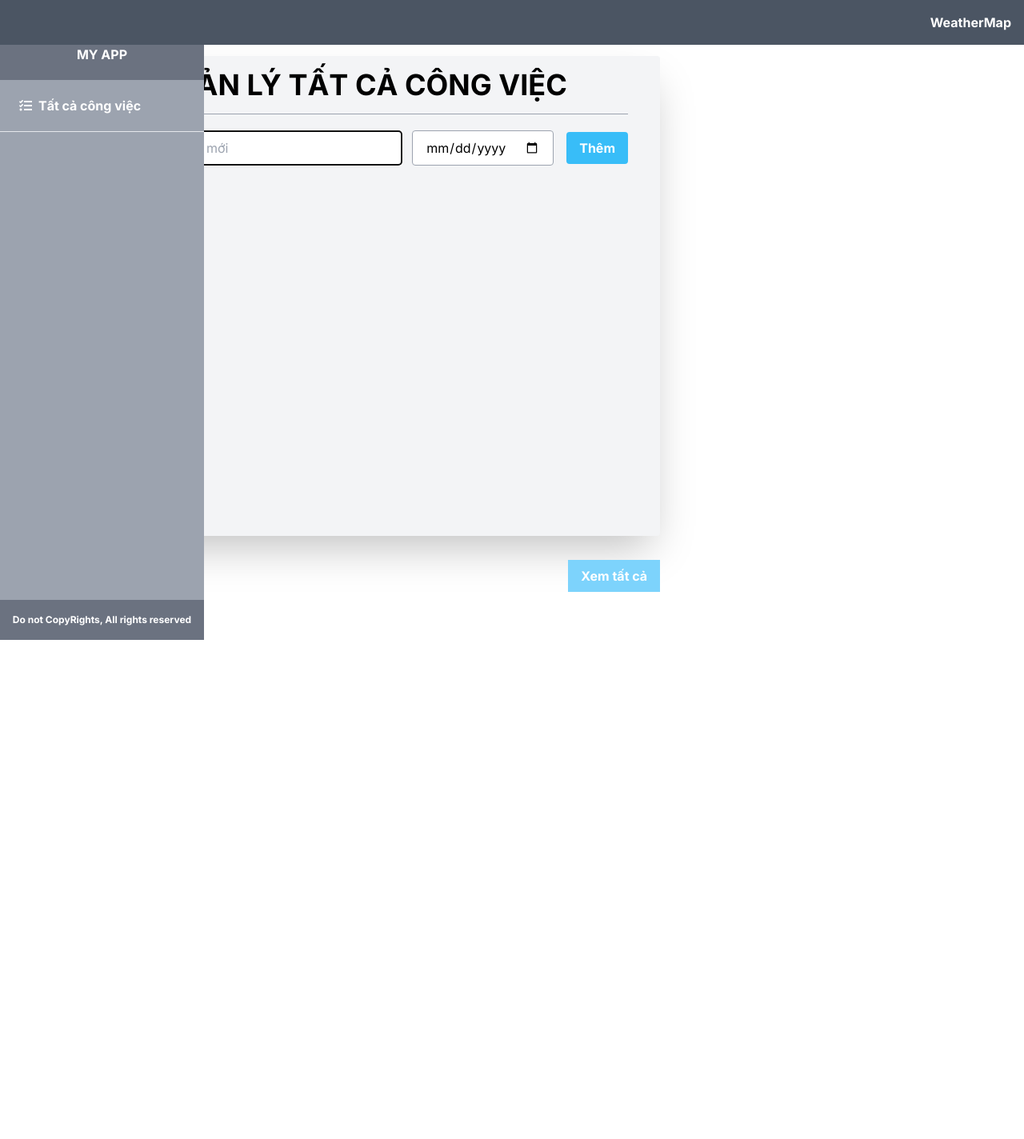
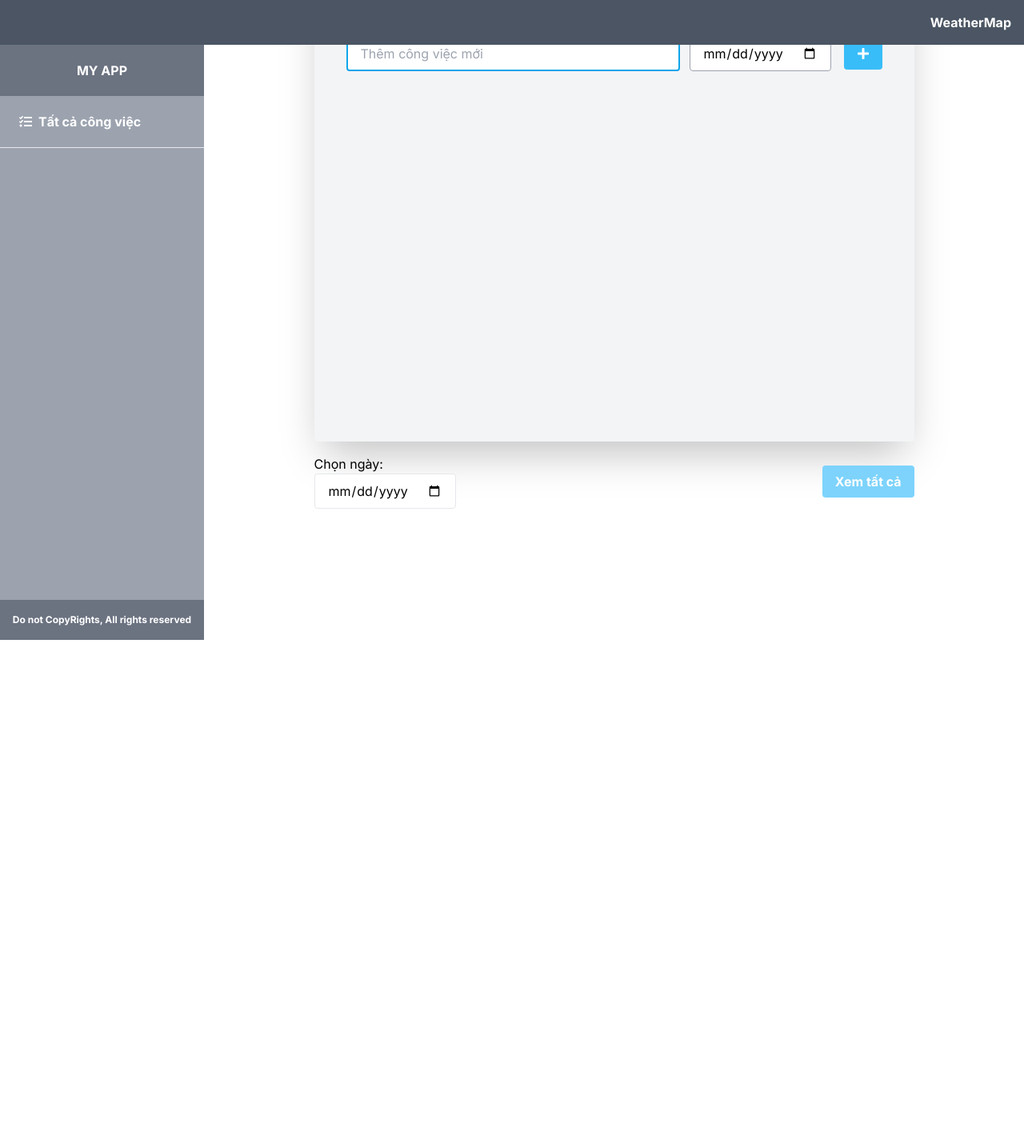
Before and after one commit to dinhcongthanh2002/todolist, a Next.js app: page /pages/tasks/all in a window 1280 px wide. Shown: the top 1424 px of the page at 80% size. Before the commit the page ends 800 px from the top, so only its background shows below. Built offline with nearby package versions, Linux system fonts and the light colour scheme.

Commit message:
feat: Hiện tổng số lượng theo phân loại công việc trong tooltip chartJS

```diff
--- a/src/app/components/Sidebar/Sidebar.tsx
+++ b/src/app/components/Sidebar/Sidebar.tsx
@@ -6,7 +6,7 @@ const Sidebar = () => {
   return (
     <div className={"text-white font-bold w-full"}>
       <div>
-        <h1 className={"uppercase text-center pt-[56px] py-5 bg-gray-500 px-6"}>
+        <h1 className={"uppercase text-center mt-[56px] py-5 bg-gray-500 px-6"}>
           My app
         </h1>
         <div className={"flex items-center py-5 border-b px-6"}>
--- a/src/app/layout.tsx
+++ b/src/app/layout.tsx
@@ -32,7 +32,7 @@ export default function RootLayout({
           <div className={"fixed top-0 left-0 bottom-0 w-[255px] bg-gray-400"}>
             <Sidebar />
           </div>
-          {children}
+          <div className={"ml-[255px]"}>{children}</div>
         </RecoilRoot>
       </body>
     </html>
--- a/src/app/page.tsx
+++ b/src/app/page.tsx
@@ -3,16 +3,18 @@
 import React, { useEffect } from "react";
 import axios, { AxiosResponse } from "axios";
 import { useRecoilState } from "recoil";
-import initState, {
-  initThemeMode,
-  initValue,
-  initValueDateSelect,
-} from "./recoil/initState";
+
 import Image from "next/image";
 import { ImSun } from "react-icons/im";
 import { MdDarkMode } from "react-icons/md";
 import TodoItem from "@/app/components/TodoItem";
 import { initTasks } from "@/app/recoil/tasksAtom";
+import {
+  initState,
+  initThemeMode,
+  initValue,
+  initValueDateSelect,
+} from "@/app/recoil/initState";
 
 interface WeatherTypes {
   name: string;
@@ -42,9 +44,10 @@ interface Task {
 }
 
 export default function Home() {
+  // @ts-ignore
   const [tasks, setTasks] = useRecoilState<Task[]>(initTasks);
   const [valueDate, setValueDate] = useRecoilState<string>(initValueDateSelect);
-  const [data, setData] = useRecoilState<WeatherTypes | undefined>(initState);
+  const [data, setData] = useRecoilState(initState);
   const [inputValue, setInputValue] = useRecoilState<string>(initValue);
   const [darkMode, setDarkMode] = useRecoilState<boolean>(initThemeMode);
   // Lấy ngày hiện tại
@@ -210,6 +213,7 @@ export default function Home() {
                     <TodoItem
                       key={index}
                       index={index}
+                      // @ts-ignore
                       data={data}
                       deleteTask={deleteTask}
                       onDone={handleTaskDone}
--- a/src/app/pages/tasks/all/page.tsx
+++ b/src/app/pages/tasks/all/page.tsx
@@ -3,23 +3,33 @@
 import React, { useEffect, useState } from "react";
 import TodoItem from "@/app/components/TodoItem";
 import { useRecoilState } from "recoil";
+
+import Link from "next/link";
+import { initTasks } from "@/app/recoil/tasksAtom";
+import {
+  Chart as ChartJS,
+  ArcElement,
+  Legend,
+  Tooltip,
+  CategoryScale,
+  LinearScale,
+} from "chart.js";
+import { Bar, Doughnut } from "react-chartjs-2";
+import { FaPlus } from "react-icons/fa";
 import {
   initInputDate,
   initInputTask,
   initValueViewDay,
 } from "@/app/recoil/initState";
-import Link from "next/link";
-import { initTasks } from "@/app/recoil/tasksAtom";
-import { Chart as ChartJS, ArcElement, Legend, Tooltip } from "chart.js";
-import { Doughnut } from "react-chartjs-2";
 
 const AllDay = () => {
   const [tasks, setTasks] = useRecoilState(initTasks);
-  const [valueTask, setValueTask] = useRecoilState<string>(initInputTask);
-  const [valueDate, setValueDate] = useRecoilState<string>(initInputDate);
-  const [valueViewDay, setValueViewDay] =
-    useRecoilState<string>(initValueViewDay);
+  const [valueTask, setValueTask] = useRecoilState(initInputTask);
+  const [valueDate, setValueDate] = useRecoilState(initInputDate);
+  const [valueViewDay, setValueViewDay] = useRecoilState(initValueViewDay);
+  // const [count, setCount] = useRecoilState(initCountState);
   const [count, setCount] = useState(1);
+  const [selectedOption, setSelectedOption] = useState("Tổng quan");
   // let uuid = crypto.randomUUID();
   useEffect(() => {
     // Load công việc từ local storage khi component được mount
@@ -34,12 +44,14 @@ const AllDay = () => {
   const sortedTasks: any[] = [...tasks].filter(
     (task) => task.valueDate === valueViewDay || valueViewDay === "all",
   );
-  type Task = {
+  interface Task {
+    id: number;
     title: string;
     isDone: boolean;
+    valueTask: string;
     valueDate: string;
-    id: number;
-  };
+    buttonType: "done" | "undo";
+  }
   const sortTasks = (tasks: Task[]) => {
     return tasks.sort((a: Task, b: Task) => {
       // Sắp xếp theo ngày mới nhất trước, rồi đến công việc đã hoàn thành
@@ -48,8 +60,8 @@ const AllDay = () => {
       if (isADone !== isBDone) {
         return isBDone - isADone; // Đưa công việc đã hoàn thành xuống dưới
       }
-      const dateA = new Date(a.valueDate).getTime();
-      const dateB = new Date(b.valueDate).getTime();
+      const dateA: number = new Date(a.valueDate).getTime();
+      const dateB: number = new Date(b.valueDate).getTime();
       return dateB - dateA; // Sắp xếp theo ngày giảm dần
     });
   };
@@ -73,13 +85,17 @@ const AllDay = () => {
   const addTask = (e: any) => {
     e.preventDefault();
     if (valueTask.trim() && valueDate.trim() !== "") {
-      setTasks((prevTasks: Task[]) => {
+      setTasks((prevTasks) => {
         setCount(count + 1);
         const newTask: Task = {
           id: count, // Generate a unique ID for the new task
           valueTask,
           valueDate,
+          title: "",
+          isDone: false,
+          buttonType: "undo",
         };
+        // @ts-ignore
         const newTasks: Task[] = [...prevTasks, newTask];
         const sortedTasks: Task[] = sortTasks(newTasks); // Sắp xếp lại danh sách
         localStorage.setItem("tasks", JSON.stringify(sortedTasks));
@@ -108,51 +124,47 @@ const AllDay = () => {
     setTasks(updatedTasks);
   };
 
-  // const dataCountCompleted: number[] = [];
-  // const dataCountNotCompleted: number[] = [];
-
-  ChartJS.register(ArcElement, Tooltip, Legend);
+  ChartJS.register(ArcElement, Tooltip, Legend, CategoryScale, LinearScale);
   const labels: string[] = [];
-  const dataCount: number[] = [];
-  const backgroundColors: string[] = [];
+  // const dataCount: number[] = [];
+  const dataCount: {
+    completedTasksCount: number;
+    uncompletedTasksCount: number;
+  } = {
+    completedTasksCount: 0,
+    uncompletedTasksCount: 0,
+  };
+  const background = {
+    completedTasksCount: "",
+    uncompletedTasksCount: "",
+  };
 
   for (let i of sortedTasks) {
     labels.push(i.valueTask);
-    dataCount.push(i.id);
-    backgroundColors.push(i.isDone ? "#88AB8E" : "#E36414");
+    if (i.isDone) {
+      dataCount.completedTasksCount++;
+      background.completedTasksCount = "#86efac";
+    } else {
+      dataCount.uncompletedTasksCount++;
+      background.uncompletedTasksCount = "#fecaca";
+    }
+    // backgroundColors.push(i.isDone ? "#86efac" : "#fecaca");
   }
   const data = {
-    labels: labels,
+    // labels: labels,
     datasets: [
       {
         label: "Tất cả công việc",
-        data: dataCount,
-        backgroundColor: backgroundColors,
-        // borderColor: ["#163020"],
-        // borderWidth: 1,
+        data: [dataCount.completedTasksCount, dataCount.uncompletedTasksCount],
+        backgroundColor: [
+          background.completedTasksCount,
+          background.uncompletedTasksCount,
+        ],
       },
     ],
   };
-  const completedTasksCount = sortedTasks.filter((task) => task.isDone).length;
-  const uncompletedTasksCount = sortedTasks.length - completedTasksCount;
-  console.log(completedTasksCount, uncompletedTasksCount);
-  // const options = {
-  //   tooltips: {
-  //     callbacks: {
-  //       label: (tooltipItem: any, data: any) => {
-  //         const label = data.labels[tooltipItem.index];
-  //         const value =
-  //           data.datasets[tooltipItem.datasetIndex].data[tooltipItem.index];
-  //
-  //         return (
-  //           `${label}: ${value}\n` +
-  //           `Đã hoàn thành: ${completedTasksCount}\n` +
-  //           `Chưa hoàn thành: ${uncompletedTasksCount}`
-  //         );
-  //       },
-  //     },
-  //   },
-  // };
+  // const completedTasksCount = sortedTasks.filter((task) => task.isDone).length;
+  // const uncompletedTasksCount = sortedTasks.length - completedTasksCount;
 
   const options = {
     plugins: {
@@ -163,19 +175,36 @@ const AllDay = () => {
       tooltip: {
         titleColor: "#fff",
         callbacks: {
-          label: () => {
-            return (
-              `Đã hoàn thành: ${completedTasksCount} \n` +
-              `Chưa hoàn thành: ${uncompletedTasksCount}`
+          label(tooltipItem: any, data: any): string {
+            const { label, dataIndex, dataset } = tooltipItem;
+            const { backgroundColor } = dataset;
+
+            // Xác định phần được di chuột qua (0: xanh, 1: đỏ)
+            const isUnfinishedTasks =
+              dataIndex === 1 || backgroundColor === "#fecaca";
+
+            // Lọc các công việc đã sắp xếp dựa trên việc chúng đã hoàn thành hay chưa
+            const filteredTasks = sortedTasks.filter(
+              (task) =>
+                (isUnfinishedTasks && !task.isDone) ||
+                (!isUnfinishedTasks && task.isDone),
             );
+
+            // Tạo danh sách tên công việc để hiển thị trong tooltip
+            const taskNames = filteredTasks.map((task) => task.valueTask);
+            // Kiểm tra phần được di chuột qua và hiển thị nội dung tooltip
+            return `${label} Tổng công việc ${isUnfinishedTasks ? "Chưa hoàn thành: " : "Đã hoàn thành: "} ${isUnfinishedTasks ? dataCount.uncompletedTasksCount : dataCount.completedTasksCount}
+            `;
           },
         },
       },
     },
   };
-
+  const handleSelectChange = (e: any) => {
+    setSelectedOption(e.target.value);
+  };
   return (
-    <div className={"w-full h-screen flex items-center justify-center"}>
+    <div className={"w-full h-screen flex items-center justify-center mt-80"}>
       <div>
         <div className={"italic underline"}>
           <Link href="/">Về trang chủ</Link>
@@ -197,7 +226,7 @@ const AllDay = () => {
               <div className={"flex-1 flex"}>
                 <input
                   className={
-                    "flex-1 mr-3 border-gray-400 border rounded py-2 px-4"
+                    "flex-1 mr-3 border-gray-400 focus:border-sky-500 focus:border-2 outline-none border rounded py-2 px-4"
                   }
                   type="text"
                   autoFocus={true}
@@ -206,7 +235,9 @@ const AllDay = () => {
                   onChange={handleValueInput}
                 />
                 <input
-                  className={"border-gray-400 border rounded py-2 px-4"}
+                  className={
+                    "border-gray-400 border focus:border-sky-500 focus:border-2 outline-none rounded py-2 px-4"
+                  }
                   type="date"
                   value={valueDate}
                   onChange={handleValueDate}
@@ -214,11 +245,11 @@ const AllDay = () => {
               </div>
               <button
                 className={
-                  "py-2 px-4 bg-sky-400 rounded font-bold text-white hover:bg-sky-300 ml-4"
+                  "py-3 px-4 bg-sky-400 rounded font-bold text-white hover:bg-sky-300 ml-4"
                 }
                 onClick={addTask}
               >
-                Thêm
+                <FaPlus />
               </button>
             </div>
             <div
@@ -244,21 +275,65 @@ const AllDay = () => {
             <br />
             <input
               id={"viewDay"}
-              className={"px-4 py-2 rounded border"}
+              className={
+                "px-4 py-2 rounded border focus:border-sky-500 focus:border-2 outline-none"
+              }
               type="date"
               onChange={handleViewDayInput}
             />
           </div>
           <button
-            className={"px-4 py-2 bg-sky-300 text-white font-bold ml-4"}
+            className={"px-4 py-2 bg-sky-300 text-white rounded font-bold ml-4"}
             onClick={handleViewAll}
           >
             Xem tất cả
           </button>
         </div>
-      </div>
-      <div className={"ml-20"}>
-        <Doughnut data={data} options={options} />
+        <div>
+          {selectedOption === "Tổng quan" && (
+            /*@ts-ignore*/
+            <Doughnut data={data} options={options} />
+          )}
+          {selectedOption === "Hoàn thành" && (
+            <Bar
+              data={{
+                labels: ["A", "B", "C"],
+                datasets: [
+                  {
+                    label: "Revenue",
+                    data: [200, 300, 400],
+                  },
+                ],
+              }}
+            />
+          )}
+          {/*{selectedOption === "Chưa hoàn thành" && (*/}
+          {/*  <Pie*/}
+          {/*    data={{*/}
+          {/*      labels: labels,*/}
+          {/*      datasets: [*/}
+          {/*        {*/}
+          {/*          label: "Công việc chưa hoàn thành",*/}
+          {/*          data: sortedTasks*/}
+          {/*            .filter((task) => !task.isDone)*/}
+          {/*            .map((task) => task.valueTask),*/}
+          {/*          backgroundColor: ["#fecaca"],*/}
+          {/*        },*/}
+          {/*      ],*/}
+          {/*    }}*/}
+          {/*    options={{*/}
+          {/*      responsive: true,*/}
+          {/*    }}*/}
+          {/*  />*/}
+          {/*)}*/}
+          <div className={"my-10 text-center"}>
+            <select className={"px-2 py-3"} onChange={handleSelectChange}>
+              <option value="Tổng quan">Tổng quan</option>
+              <option value="Hoàn thành">Hoàn thành</option>
+              <option value="Chưa hoàn thành">Chưa hoàn thành</option>
+            </select>
+          </div>
+        </div>
       </div>
     </div>
   );
--- /dev/null
+++ b/src/app/recoil/initState.ts
@@ -0,0 +1,33 @@
+"use client";
+
+import { atom, RecoilState } from "recoil";
+
+export const initState: RecoilState<[]> = atom({
+  key: "weatherData",
+  default: [],
+});
+export const initValue: RecoilState<string> = atom({
+  key: "inputValue",
+  default: "Ha noi",
+});
+export const initThemeMode: RecoilState<boolean> = atom({
+  key: "darkMode",
+  default: false,
+});
+export const initInputTask: RecoilState<string> = atom({
+  key: "inputTask",
+  default: "",
+});
+export const initInputDate: RecoilState<string> = atom({
+  key: "inputDate",
+  default: "",
+});
+export const initValueDateSelect: RecoilState<string> = atom({
+  key: "inputValueDate",
+  default: "",
+});
+export const initValueViewDay: RecoilState<string> = atom({
+  key: "inputValueViewDay",
+  default: "",
+});
+export default initState;
--- a/src/app/recoil/initState.tsx
+++ /dev/null
@@ -1,33 +0,0 @@
-"use client";
-
-import { atom } from "recoil";
-
-export const initState: any = atom({
-  key: "weatherData",
-  default: [],
-});
-export const initValue: any = atom({
-  key: "inputValue",
-  default: "Ha noi",
-});
-export const initThemeMode: any = atom({
-  key: "darkMode",
-  default: false,
-});
-export const initInputTask: any = atom({
-  key: "inputTask",
-  default: "",
-});
-export const initInputDate: any = atom({
-  key: "inputDate",
-  default: "",
-});
-export const initValueDateSelect: any = atom({
-  key: "inputValueDate",
-  default: "",
-});
-export const initValueViewDay: any = atom({
-  key: "inputValueViewDay",
-  default: "",
-});
-export default initState;
```
Also changed, not shown: src/app/components/TodoItem.tsx (+9 -5 lines), src/app/recoil/countStateAtom.ts (added, +7 -0 lines).
